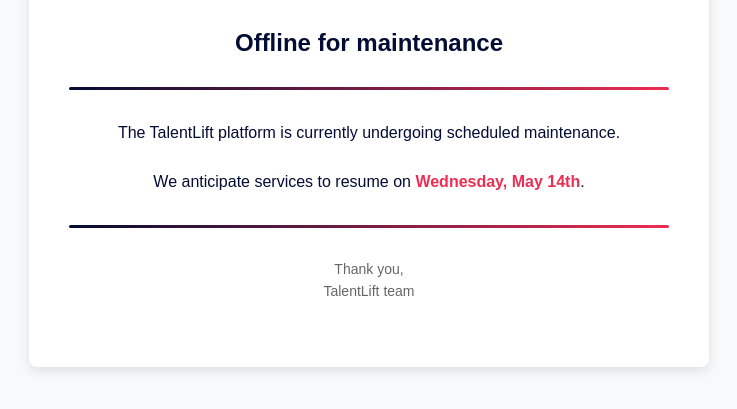
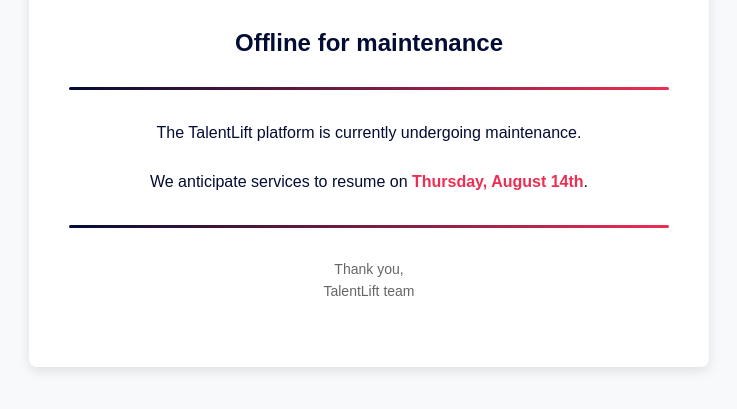
Before and after one commit to halakhellow/maintenance, a plain HTML site: page index.html in a window 1280 px wide. Shown: the part 285-694 px from the top of the page, without its empty margins (271-1008 px from the left). Drawn offline with Linux system fonts and the light colour scheme.

Commit message:
update date for maintenance

```diff
--- a/index.html
+++ b/index.html
@@ -3,7 +3,7 @@
   <head>
     <meta charset="UTF-8" />
     <meta name="viewport" content="width=device-width, initial-scale=1.0" />
-    <title>TalentLift - Scheduled Maintenance</title>
+    <title>TalentLift - Maintenance in progress</title>
     <style>
       body {
         font-family: "Arial", sans-serif;
@@ -68,12 +68,10 @@
 
       <div class="divider"></div>
 
-      <p>
-        The TalentLift platform is currently undergoing scheduled maintenance.
-      </p>
+      <p>The TalentLift platform is currently undergoing maintenance.</p>
       <p>
         We anticipate services to resume on
-        <span class="highlight">Wednesday, May 14th</span>.
+        <span class="highlight">Thursday, August 14th</span>.
       </p>
 
       <div class="divider"></div>
```
